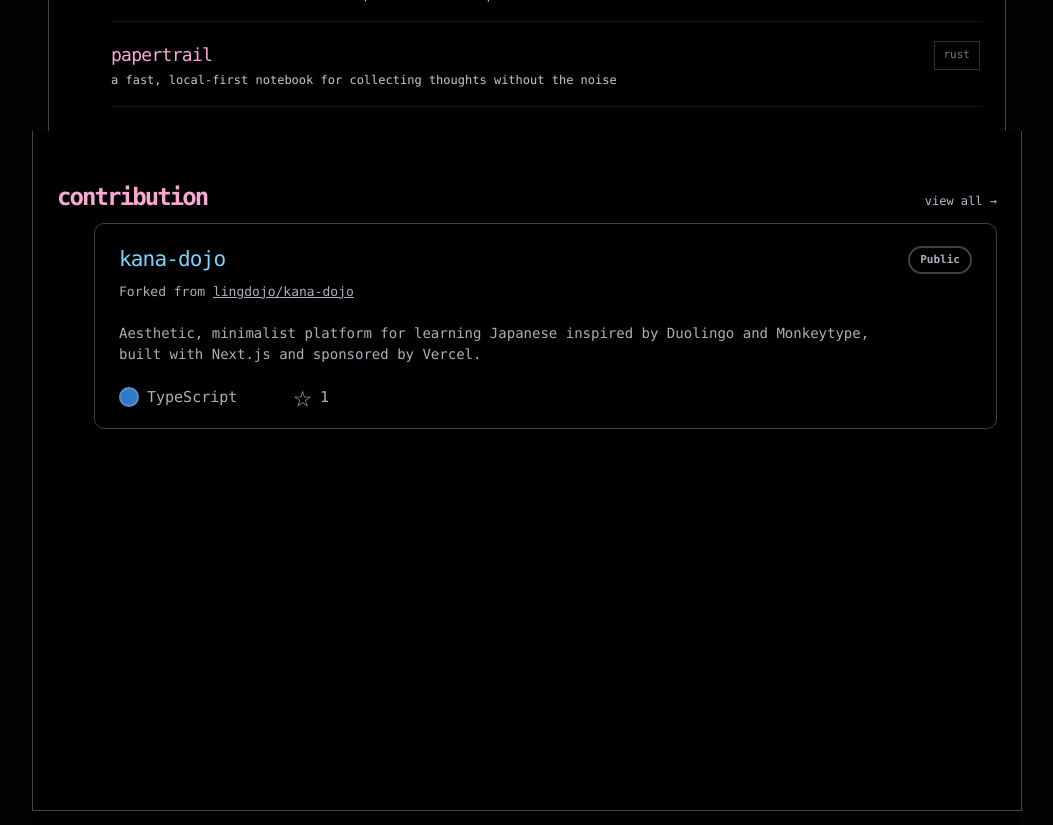
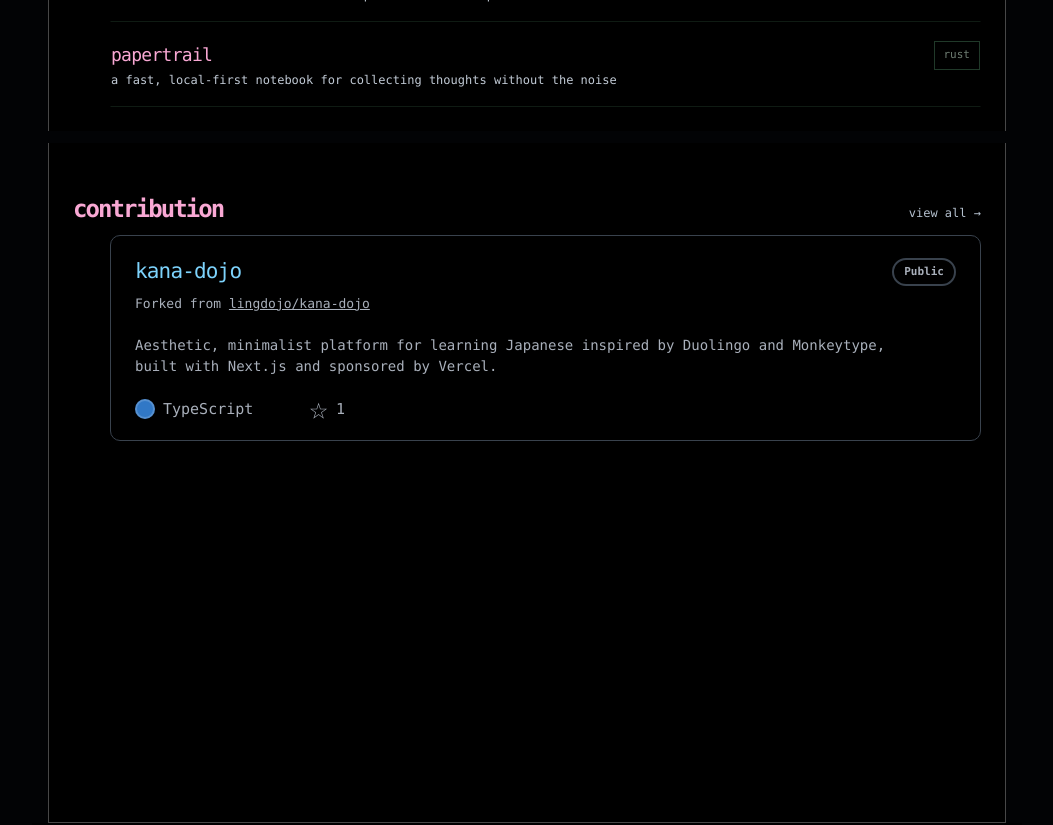
Before and after one commit to sunnyrockk/s1unny.me, a Next.js app: page / in a window 1280 px wide. Shown: the part 980-1805 px from the top of the page, without its empty margins (113-1166 px from the left). Built offline with nearby package versions, Linux system fonts and the light colour scheme.

Commit message:
Align contribution section margins with other sections

```diff
--- a/app/globals.css
+++ b/app/globals.css
@@ -61,7 +61,7 @@ button { font: inherit; cursor: pointer; transition: color .25s ease, background
 .about-contributions { margin-top: 28px; padding-top: 24px; border-top: 0; }
 .about-contributions .section-heading { margin-bottom: 16px; }
 .about-contributions .opensource-card { margin-left: 0; }
-.opensource-section { background: #000; border: 1px solid rgba(255,255,255,.28); min-height: calc(100vh - 120px); box-sizing: border-box; }
+.opensource-section { background: #000; border: 1px solid rgba(255,255,255,.28); margin: 12px 16px 0; min-height: calc(100vh - 120px); box-sizing: border-box; }
 .opensource-card { display: block; margin: 0 0 0 37px; padding: 20px 24px; border: 1px solid #39424d; border-radius: 10px; color: #a9b0bb; transition: border-color .25s ease, transform .25s ease, box-shadow .25s ease; }
 .opensource-card:hover { border-color: var(--accent); transform: translateY(-3px); box-shadow: 0 14px 35px color-mix(in srgb, var(--accent) 12%, transparent); }
 .opensource-card-top { display: flex; align-items: center; justify-content: space-between; gap: 20px; }
@@ -119,7 +119,7 @@ button { font: inherit; cursor: pointer; transition: color .25s ease, background
 .home-section { border: 1px solid rgba(255,255,255,.28); }
 .home-section.about-section { border-bottom: 0 !important; }
 .home-section.projects-preview { margin-top: 0; padding-top: 24px; padding-bottom: 24px; border-top: 0; border-bottom: 0; }
-.home-section.contributions-preview { margin-top: 0; border-top: 0; }
+.home-section.contributions-preview { margin-top: 12px; border-top: 0; }
 .home-section.projects-preview .project-list { margin-left: 37px; }
 .home-section.projects-preview .project-row { padding: 18px 0; gap: 16px; }
 .home-section.projects-preview .project-info h3 { margin-bottom: 4px; font-size: 18px; }
```
